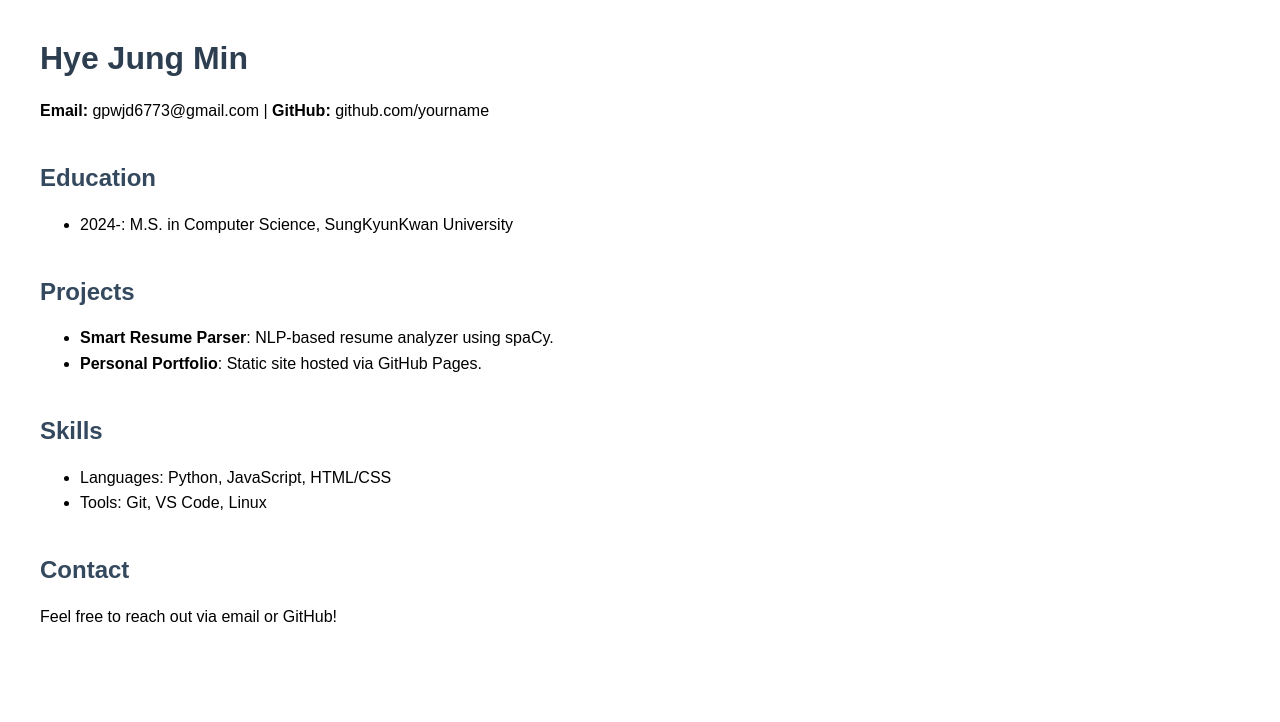
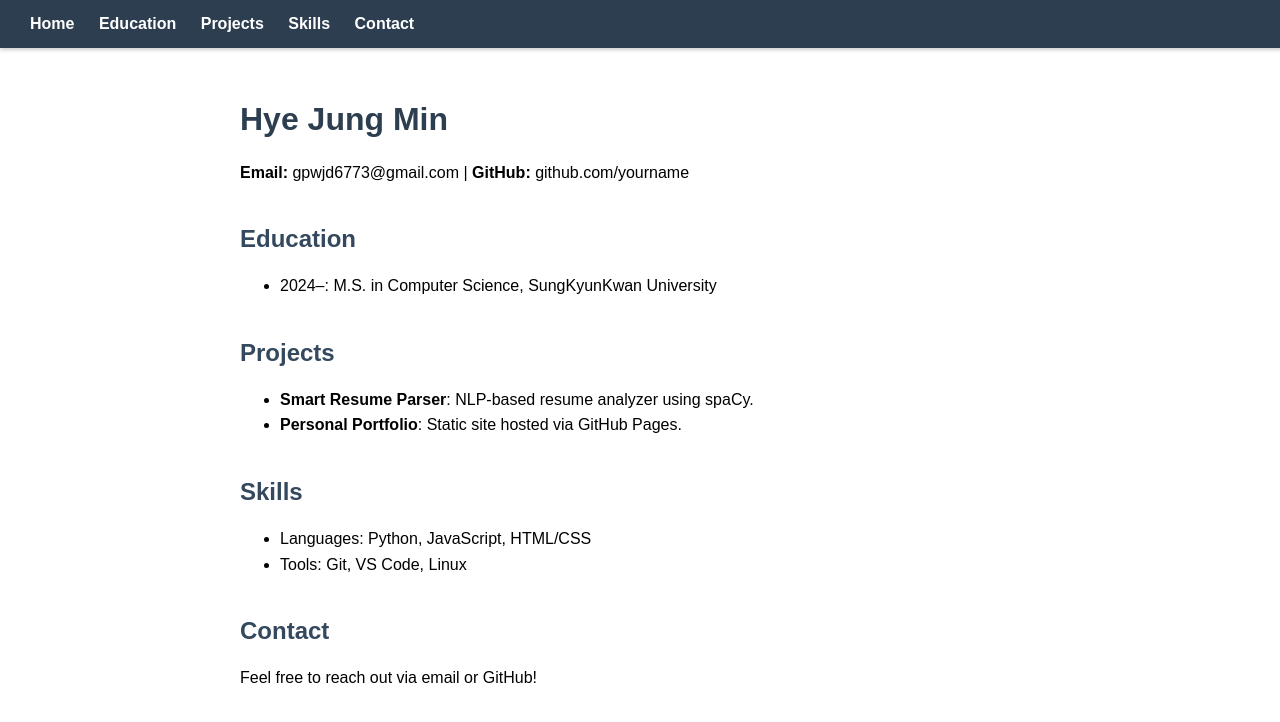
Before and after one commit to githjhub/githjhub.github.io, a plain HTML site: page index.html in a window 1280 px wide. Drawn offline with Linux system fonts and the light colour scheme.

Commit message:
Add files via upload

```diff
--- a/index.html
+++ b/index.html
@@ -3,9 +3,38 @@
 <head>
   <meta charset="UTF-8" />
   <meta name="viewport" content="width=device-width, initial-scale=1.0" />
-  <title>Your Name - CV</title>
+  <title>Hye Jung Min - CV</title>
   <style>
-    body { font-family: Arial, sans-serif; margin: 40px; max-width: 800px; }
+    /* 🔷 상단 배너 스타일 */
+    .banner {
+      background-color: #2c3e50;
+      color: white;
+      padding: 15px 30px;
+      position: fixed;
+      top: 0;
+      left: 0;
+      width: 100%;
+      z-index: 1000;
+      box-shadow: 0 2px 4px rgba(0, 0, 0, 0.2);
+    }
+
+    .banner a {
+      color: white;
+      margin-right: 20px;
+      text-decoration: none;
+      font-weight: bold;
+    }
+
+    /* 🔧 본문 스타일 */
+    body {
+      font-family: Arial, sans-serif;
+      margin: 0;
+      padding: 0;
+      padding-top: 80px; /* 배너 높이만큼 여백 확보 */
+      max-width: 800px;
+      margin: auto;
+    }
+
     h1 { color: #2c3e50; }
     h2 { color: #34495e; margin-top: 40px; }
     p { line-height: 1.6; }
@@ -13,27 +42,39 @@
   </style>
 </head>
 <body>
+
+  <!-- 🟦 상단 고정 배너 -->
+  <div class="banner">
+    <a href="#">Home</a>
+    <a href="#education">Education</a>
+    <a href="#projects">Projects</a>
+    <a href="#skills">Skills</a>
+    <a href="#contact">Contact</a>
+  </div>
+
+  <!-- 🔽 본문 내용 -->
   <h1>Hye Jung Min</h1>
   <p><strong>Email:</strong> gpwjd6773@gmail.com | <strong>GitHub:</strong> github.com/yourname</p>
 
-  <h2>Education</h2>
+  <h2 id="education">Education</h2>
   <ul>
-    <li>2024-: M.S. in Computer Science, SungKyunKwan University</li>
+    <li>2024–: M.S. in Computer Science, SungKyunKwan University</li>
   </ul>
 
-  <h2>Projects</h2>
+  <h2 id="projects">Projects</h2>
   <ul>
     <li><strong>Smart Resume Parser</strong>: NLP-based resume analyzer using spaCy.</li>
     <li><strong>Personal Portfolio</strong>: Static site hosted via GitHub Pages.</li>
   </ul>
 
-  <h2>Skills</h2>
+  <h2 id="skills">Skills</h2>
   <ul>
     <li>Languages: Python, JavaScript, HTML/CSS</li>
     <li>Tools: Git, VS Code, Linux</li>
   </ul>
 
-  <h2>Contact</h2>
+  <h2 id="contact">Contact</h2>
   <p>Feel free to reach out via email or GitHub!</p>
+
 </body>
 </html>
```
